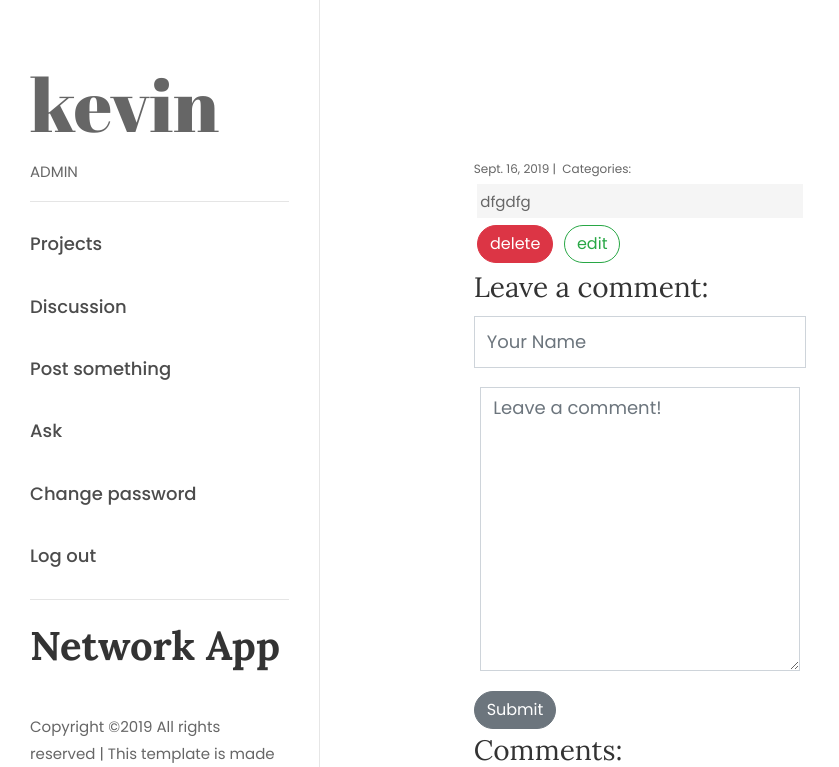
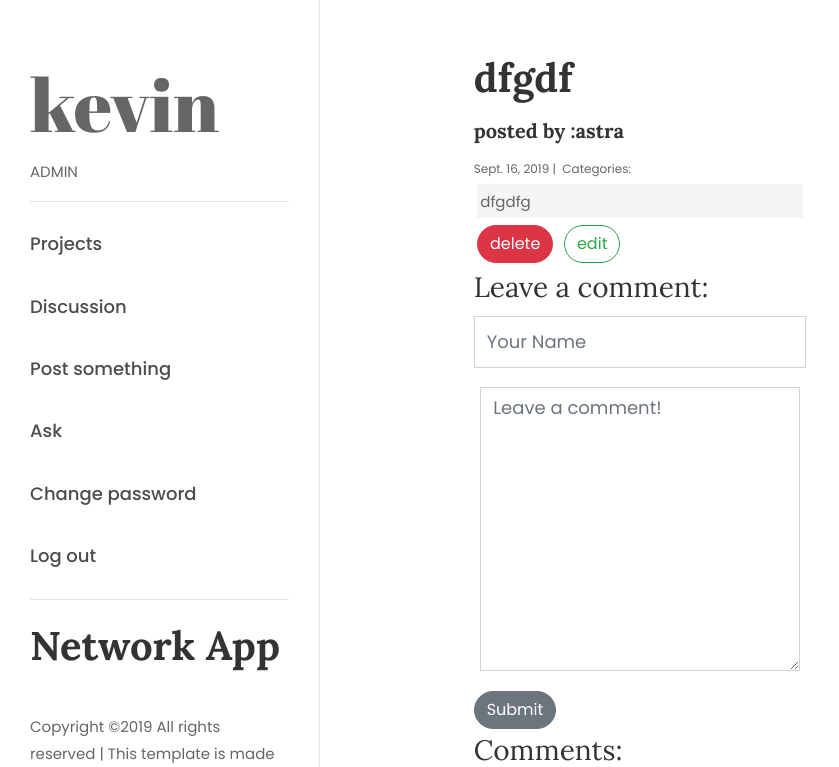
Before and after one commit to kevin123george/sayoneweb1, a Django app: page /QandA/50/ in a window 1280 px wide. Shown: the top 767 px of the page, without its empty margins (0-839 px from the left). Run offline with Django 3.2, Linux system fonts and the light colour scheme; a user stored in the database is signed in; data comes from the database, SQL or seed files in the repository; some libraries are stand-ins or nearby versions; some web fonts are replaced.

Commit message:
make it better

```diff
--- a/social_network/templates/QandA_detail.html
+++ b/social_network/templates/QandA_detail.html
@@ -1,8 +1,8 @@
 {% extends "base.html" %}
 {% block page_content %}
 <div class="col-md-8 offset-md-2">
-    <h1 style="color: white"><b>{{ post.title }}</b></h1>
-    <h5 style="color: white"><b>posted by :{{ post.aut }}</b></h1>
+    <h1 ><b>{{ post.title }}</b></h1>
+    <h5><b>posted by :{{ post.aut }}</b></h1>
     <small>
         {{ post.created_on.date }} |&nbsp;
         Categories:&nbsp;
```
